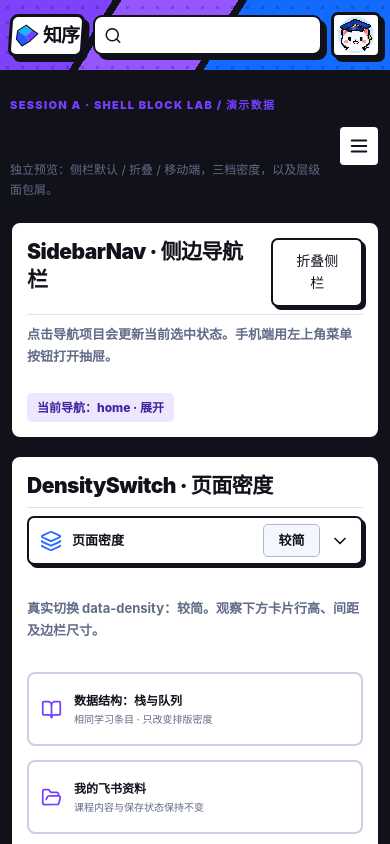
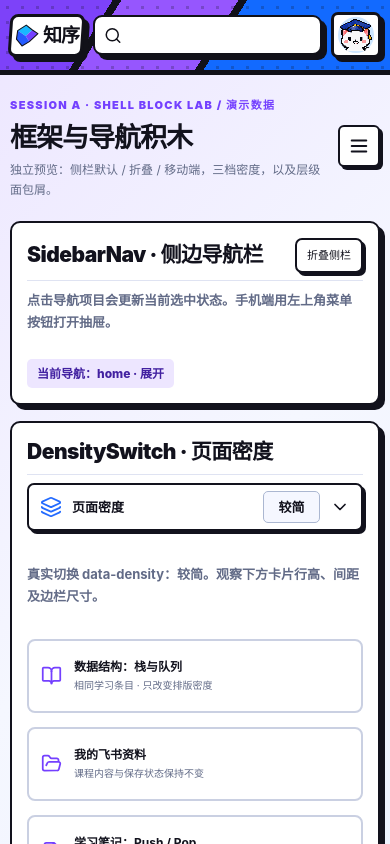
Before and after one commit to colddreamxiaowd/ContinueLeanringWithAI, a Next.js app in the folder web/: page /ui-lab/session-a in a window 390 px wide. Shown: the top 844 px of the page. Built offline with nearby package versions, Linux system fonts and the light colour scheme.

Commit message:
fix(session-a): restore readable light lab background and prevent mobile collapse button wrapping

```diff
--- a/web/src/design/pixel-pop/workstreams/shell/demo.module.css
+++ b/web/src/design/pixel-pop/workstreams/shell/demo.module.css
@@ -61,3 +61,21 @@
   .densityExamples{grid-template-columns:1fr}
   .root[data-density="minimal"] .densityExamples{gap:12px}
 }
+
+/* Browser evidence correction: the lab must be readable even when the host
+   document uses a dark color scheme. Uses existing shared palette only. */
+:global(.pp-root).root{
+  background:linear-gradient(135deg,#EDE6FF 0%,var(--pp-canvas) 43%,#E9F1FF 100%);
+  color:var(--pp-ink);
+}
+.root .titleRow h1{color:var(--pp-ink)}
+.root .titleRow p{color:var(--pp-quiet)}
+.root .visualNotes{color:var(--pp-quiet)}
+.root .content :global(.pp-panel-head){min-width:0}
+.root .content :global(.pp-panel-head) h2{min-width:0;overflow-wrap:anywhere}
+.root .content :global(.pp-panel-head) :global(.pp-button){white-space:nowrap;flex:none}
+@media(max-width:720px){
+  .root .content :global(.pp-panel-head){flex-wrap:wrap;align-items:center}
+  .root .content :global(.pp-panel-head) :global(.pp-button){
+    font-size:11px;padding:6px 10px;min-height:35px}
+}
```
